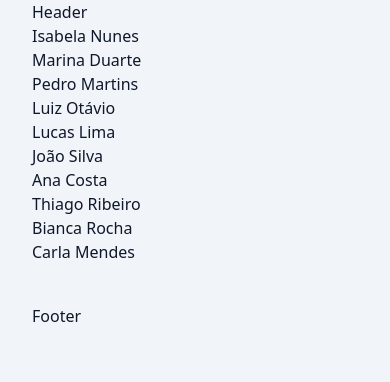
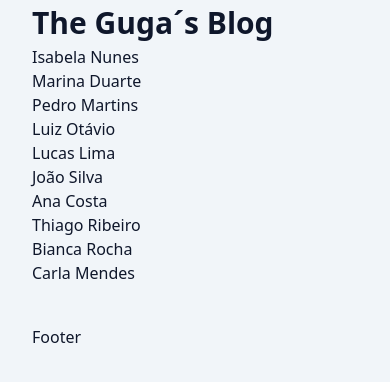
Before and after one commit to GustavoRRSilva/Blog-Next15-React-19, a Next.js app: page / in a window 390 px wide. Shown: the top 382 px of the page. Built offline with nearby package versions, Linux system fonts and the light colour scheme.

Commit message:
feat:adding header and adjusting media queries

```diff
--- a/src/app/page.tsx
+++ b/src/app/page.tsx
@@ -1,4 +1,5 @@
 import Container from '@/components/Container';
+import Header from '@/components/Header';
 import Posts from '@/components/PostsList';
 import Spinloader from '@/components/SpinLoader';
 import { Suspense } from 'react';
@@ -6,9 +7,7 @@ import { Suspense } from 'react';
 export default async function HomePage() {
   return (
     <Container>
-      <header className=''>
-        <p>Header</p>
-      </header>
+      <Header />
 
       <Suspense fallback={<Spinloader />}>
         <Posts />
--- /dev/null
+++ b/src/components/Header/index.tsx
@@ -0,0 +1,22 @@
+import clsx from 'clsx';
+import Link from 'next/link';
+
+export default function Header() {
+  return (
+    <header className=''>
+      <h1
+        className={clsx(
+          'text-3xl/normal',
+          'font-extrabold',
+          'sm:text-5xl/normal',
+          'sm:py-10',
+          'md:text-6xl/normal',
+          'md:py-11',
+          'md:py-12',
+        )}
+      >
+        <Link href={'/'}>The Guga´s Blog</Link>
+      </h1>
+    </header>
+  );
+}
```
